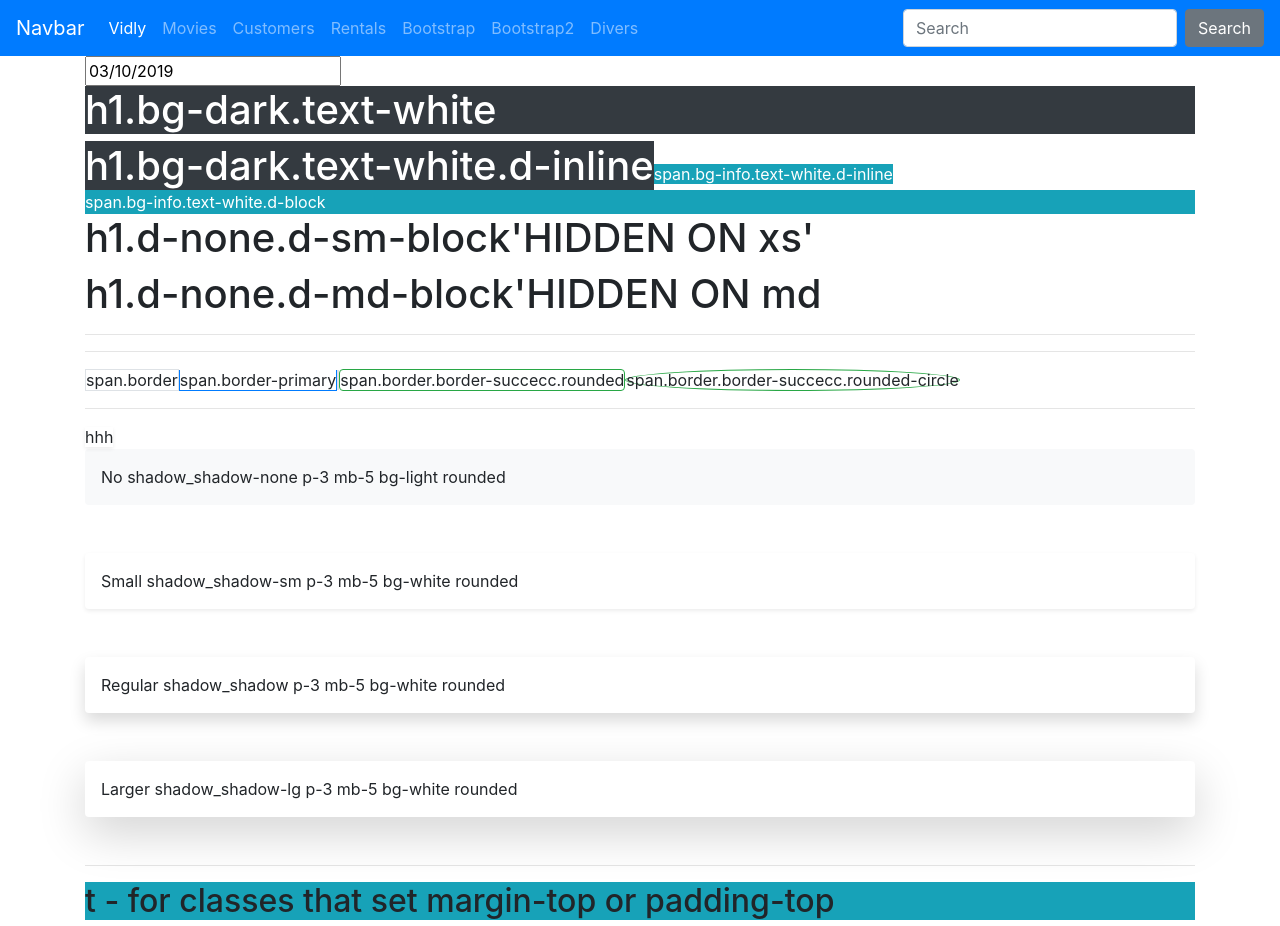
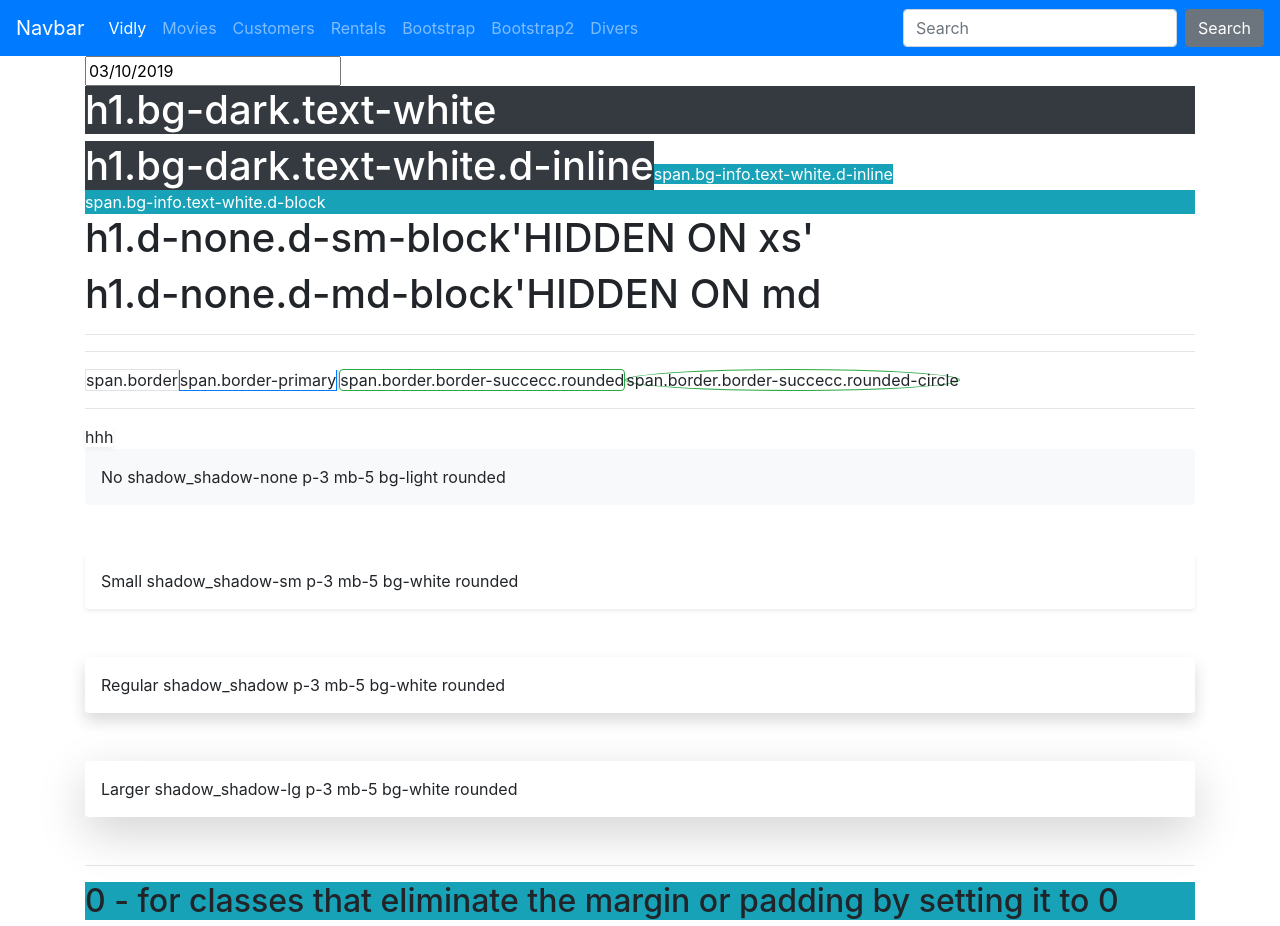
Before and after one commit to youssefchehata/masteringReactM, a React (Create React App) app: page /bootstrap2 in a window 1280 px wide. Shown: the top 926 px of the page. Built offline with nearby package versions, Linux system fonts and the light colour scheme.

Commit message:
second commit

```diff
--- a/src/components/Bootstrap2.jsx
+++ b/src/components/Bootstrap2.jsx
@@ -70,6 +70,9 @@ const Bootstrap2 = () => {
       </div>
       <hr />
       <p>
+      <h2 className="bg-info text-black">
+      0 - for classes that eliminate the margin or padding by setting it to 0
+        </h2>
         <h2 className="bg-info text-black">
           t - for classes that set margin-top or padding-top
         </h2>
```
